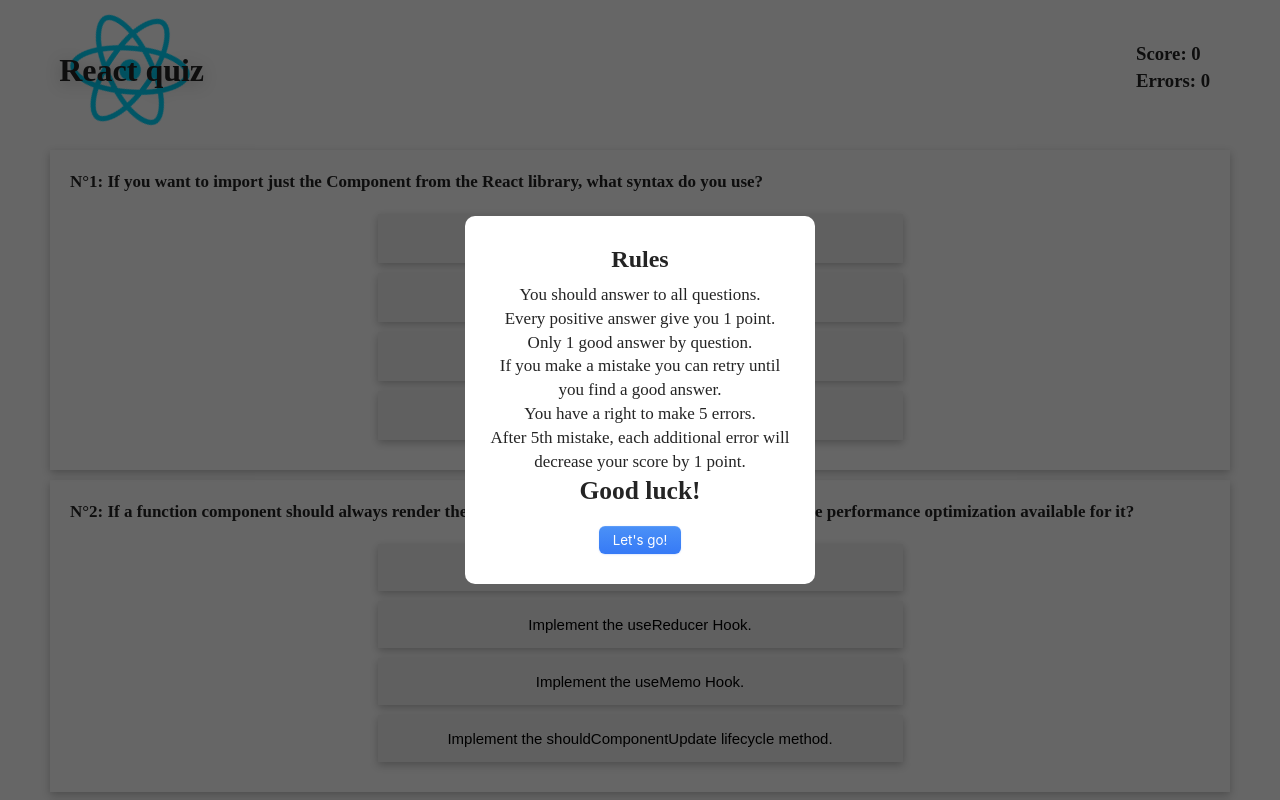
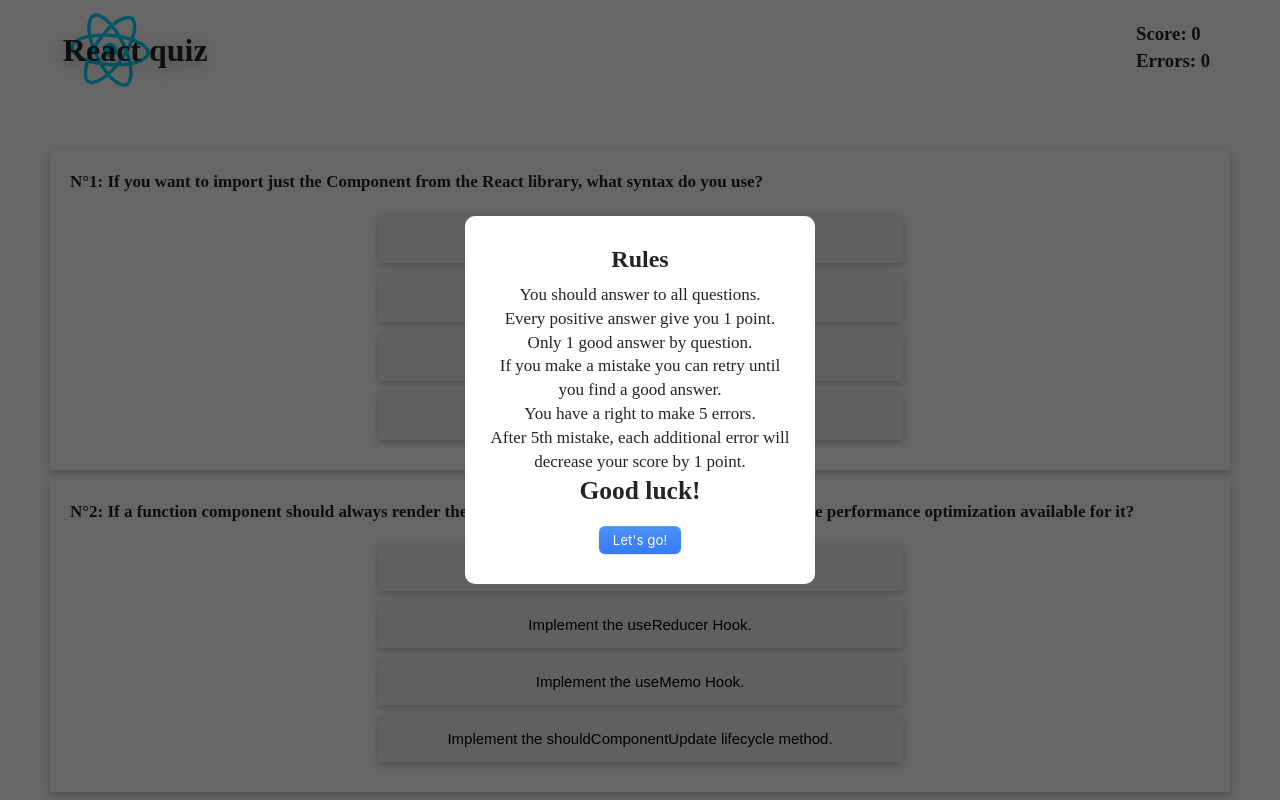
Before and after one commit to Alik64/quiz-react, a React (Create React App) app: page /quiz in a window 1280 px wide. Shown: the top 800 px of the page. Built offline with nearby package versions, Linux system fonts and the light colour scheme.

Commit message:
refactoring Home + quiz

```diff
--- a/src/components/Quiz/Quiz.css
+++ b/src/components/Quiz/Quiz.css
@@ -33,7 +33,7 @@
   filter: drop-shadow(var(--shadow));
 }
 .quiz_logo {
-  width: 120px;
+  width: 80px;
   pointer-events: none;
 }
 @media (prefers-reduced-motion: no-preference) {
--- a/src/index.css
+++ b/src/index.css
@@ -27,7 +27,7 @@ body {
 }
 
 .home {
-  margin-top: 150px;
+  margin-top: 50px;
   display: flex;
   flex-direction: column;
   align-items: center;
```
